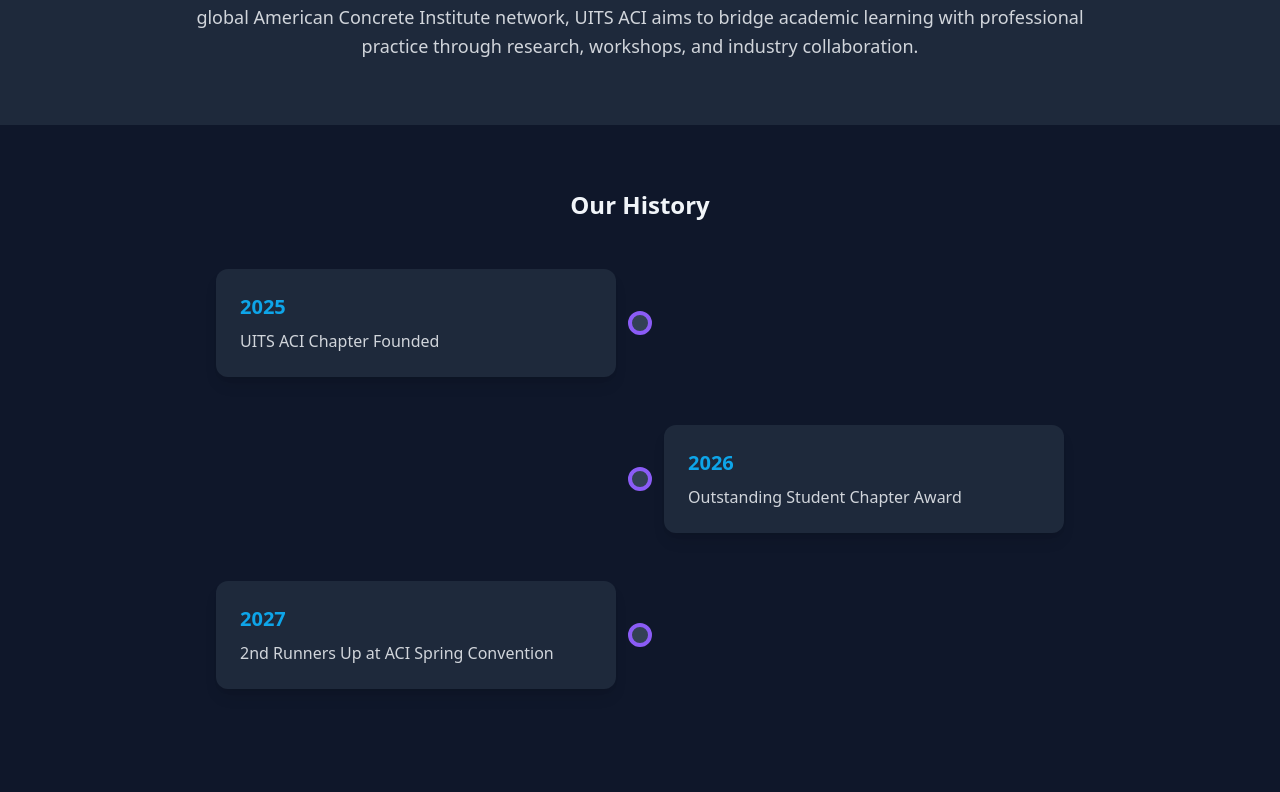
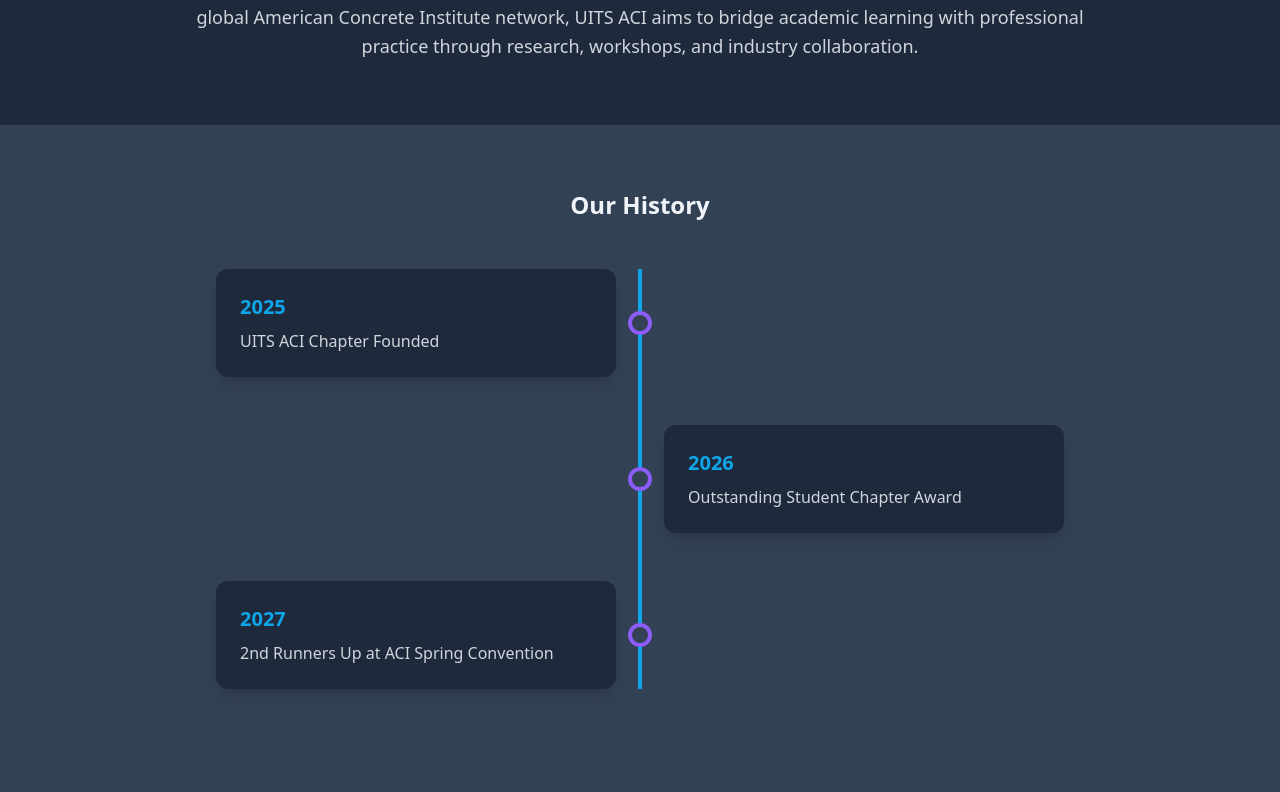
Before and after one commit to AkibReza/uitsCIVIL, a React (Vite) app: page /about in a window 1280 px wide. Shown: the part 728-1520 px from the top of the page. Built offline with nearby package versions, Linux system fonts and the light colour scheme.

Commit message:
Ref: modify about us page

```diff
--- a/src/pages/About.jsx
+++ b/src/pages/About.jsx
@@ -58,11 +58,14 @@
         </div>
       </section>
 
-      {/* Timeline (alternate style) */}
-      <section className="py-16 px-6 bg-[${colors.surfaceLight}]">
+      {/* Timeline (alternate style with hover) */}
+      <section className="py-16 px-6" style={{ backgroundColor: colors.surfaceLight }}>
         <h3 className="text-2xl font-bold text-center mb-12">Our History</h3>
         <div className="relative max-w-4xl mx-auto">
-          <div className="absolute left-1/2 top-0 h-full w-1 bg-[${colors.primary}] -translate-x-1/2"></div>
+          <div
+            className="absolute left-1/2 top-0 h-full w-1 -translate-x-1/2"
+            style={{ background: colors.primary }}
+          ></div>
           {[
             { year: "2025", event: "UITS ACI Chapter Founded" },
             { year: "2026", event: "Outstanding Student Chapter Award" },
@@ -79,15 +82,17 @@
               }`}
             >
               <div className="w-1/2 px-6">
-                <div
-                  className="p-6 rounded-xl shadow-lg"
+                <motion.div
+                  whileHover={{ scale: 1.05 }}
+                  transition={{ type: "spring", stiffness: 300 }}
+                  className="p-6 rounded-xl shadow-lg transition duration-300 hover:shadow-xl hover:shadow-cyan-500/20"
                   style={{ background: colors.surface, color: colors.text }}
                 >
                   <h4 className="text-xl font-semibold mb-2" style={{ color: colors.primary }}>
                     {item.year}
                   </h4>
                   <p className="text-gray-300">{item.event}</p>
-                </div>
+                </motion.div>
               </div>
               {/* dot */}
               <div
@@ -102,7 +107,7 @@
         </div>
       </section>
 
-      {/* Members / Statistics with details */}
+      {/* Members / Statistics with hover */}
       <section className="py-16 px-6">
         <h3 className="text-2xl font-bold text-center mb-12">Our Community</h3>
         <div className="grid grid-cols-1 md:grid-cols-2 lg:grid-cols-4 gap-8 max-w-6xl mx-auto">
@@ -134,11 +139,12 @@
           ].map((stat, index) => (
             <motion.div
               key={index}
+              whileHover={{ scale: 1.05 }}
+              transition={{ type: "spring", stiffness: 300 }}
               initial={{ opacity: 0, y: 20 }}
               whileInView={{ opacity: 1, y: 0 }}
-              transition={{ delay: index * 0.2 }}
               viewport={{ once: true }}
-              className="rounded-xl shadow-lg p-8 flex flex-col items-center text-center"
+              className="rounded-xl shadow-lg p-8 flex flex-col items-center text-center transition duration-300 hover:shadow-xl hover:shadow-indigo-500/20"
               style={{ background: colors.surfaceLight, color: colors.text }}
             >
               <stat.icon size={40} style={{ color: colors.primary }} />
```
